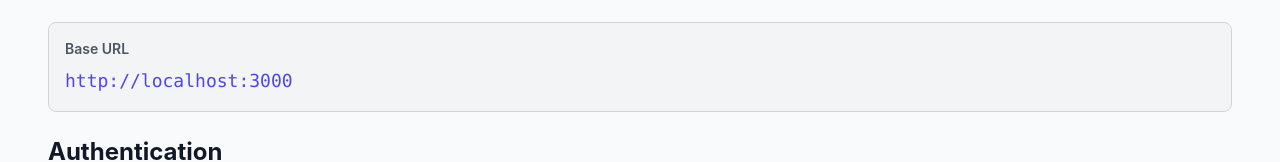
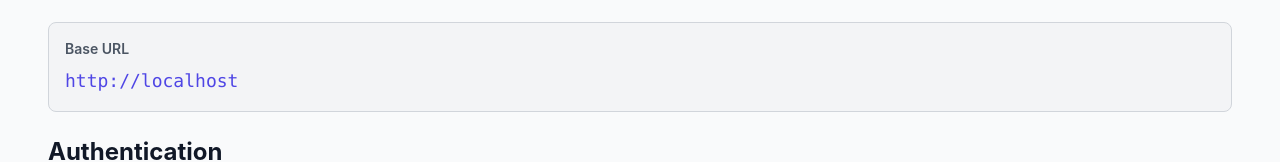
Before and after one commit to tznch/test-automation-hub, a React (Vite) app in the folder packages/frontend/: page /api-docs in a window 1280 px wide. Shown: the part 291-453 px from the top of the page. Built offline with nearby package versions, Linux system fonts and the light colour scheme.

Commit message:
feat: Dynamically display API base URL using `window.location.origin` in the UI and tests.

```diff
--- a/packages/frontend/src/pages/ApiDocsPage.tsx
+++ b/packages/frontend/src/pages/ApiDocsPage.tsx
@@ -338,7 +338,7 @@ export default function ApiDocsPage() {
       {/* Base URL */}
       <div className="bg-gray-100 dark:bg-gray-800 border border-gray-300 dark:border-gray-700 rounded-lg p-4 mb-6">
         <h2 className="text-sm font-semibold text-gray-600 dark:text-gray-400 mb-2">Base URL</h2>
-        <code className="text-indigo-600 dark:text-indigo-400 text-lg">http://localhost:3000</code>
+        <code className="text-indigo-600 dark:text-indigo-400 text-lg">{window.location.origin}</code>
       </div>
 
       {/* Endpoints by Category */}
@@ -370,9 +370,8 @@ export default function ApiDocsPage() {
                         {endpoint.path}
                       </code>
                       <svg
-                        className={`w-5 h-5 text-gray-500 dark:text-gray-400 transition-transform ${
-                          isExpanded ? 'rotate-180' : ''
-                        }`}
+                        className={`w-5 h-5 text-gray-500 dark:text-gray-400 transition-transform ${isExpanded ? 'rotate-180' : ''
+                          }`}
                         fill="none"
                         stroke="currentColor"
                         viewBox="0 0 24 24"
@@ -458,13 +457,12 @@ export default function ApiDocsPage() {
                               >
                                 <div className="px-4 py-2 bg-gray-100 dark:bg-gray-800 border-b border-gray-200 dark:border-gray-700 flex items-center gap-3">
                                   <span
-                                    className={`font-semibold ${
-                                      code.startsWith('2')
+                                    className={`font-semibold ${code.startsWith('2')
                                         ? 'text-green-600 dark:text-green-400'
                                         : code.startsWith('4')
                                           ? 'text-yellow-600 dark:text-yellow-400'
                                           : 'text-red-600 dark:text-red-400'
-                                    }`}
+                                      }`}
                                   >
                                     {code}
                                   </span>
```
Also changed, not shown: 1 other file (tests, documents, lock files or other folders).
